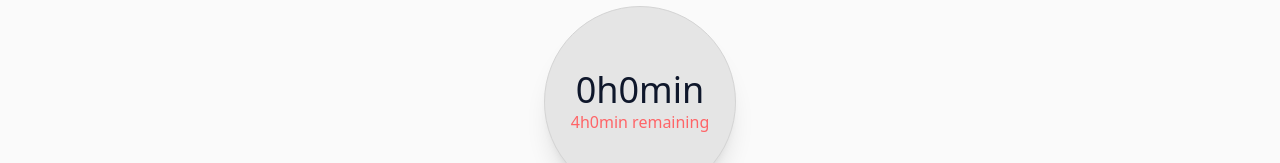
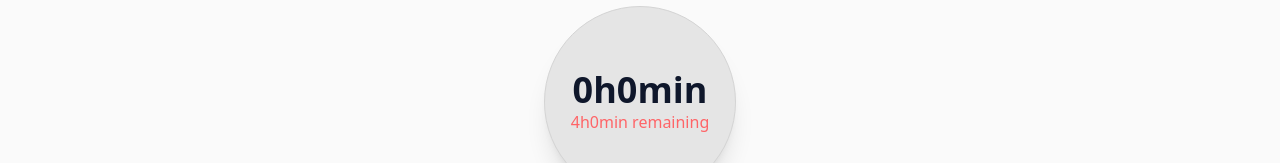
Before and after one commit to diego-marques-miranda/Focus, a React (Vite) app in the folder focus/: page / in a window 1280 px wide. Shown: the part 146-309 px from the top of the page. Built offline with nearby package versions, Linux system fonts and the light colour scheme.

Commit message:
Bold font

```diff
--- a/focus/src/App.jsx
+++ b/focus/src/App.jsx
@@ -39,7 +39,7 @@ function App() {
             </header>
 
             <div className="mt-8 h-48 w-48 rounded-full flex flex-col items-center justify-center shadow-xl border-1 border-neutral-300 bg-neutral-200">
-                <p className="text-4xl text-slate-900">{hoursStudied}h{minutesStudied}min</p>
+                <p className="text-4xl font-bold text-slate-900">{hoursStudied}h{minutesStudied}min</p>
                 <p className="text-base text-red-400">{remainingHours}h{remainingMinutes}min remaining</p>
             </div>
 
```
